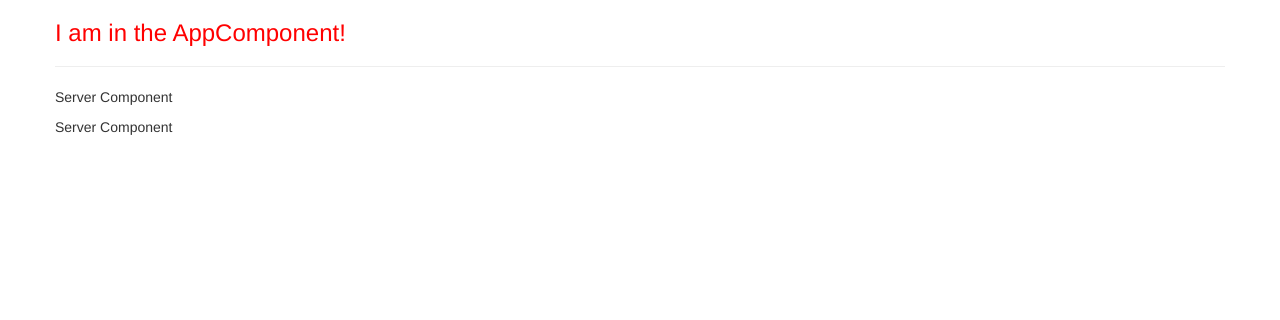
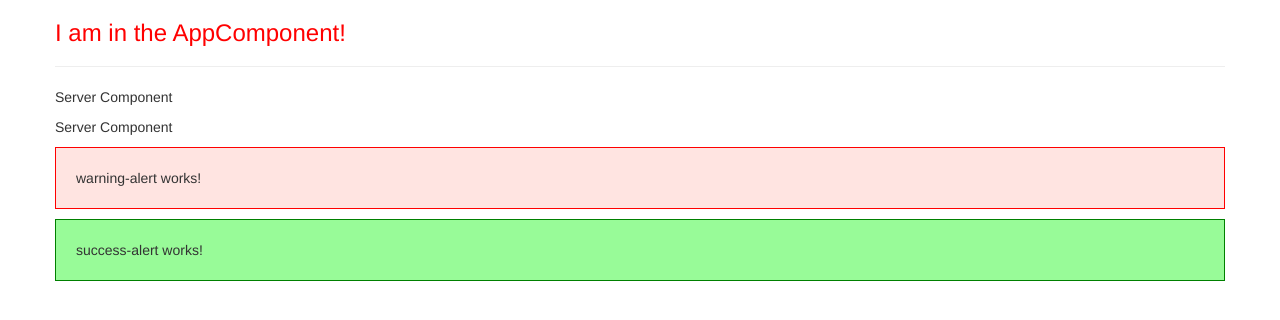
Before and after one commit to gvpinto/ng-my-first-app, an Angular app: page / in a window 1280 px wide. Shown: the top 320 px of the page. Built offline with nearby package versions, Linux system fonts and the light colour scheme.

Commit message:
Completed excerise with success and warning alerts

```diff
--- a/src/app/app.component.html
+++ b/src/app/app.component.html
@@ -5,9 +5,11 @@
         I am in the AppComponent!
         <hr />
       </h3>
-      <!-- <app-servers></app-servers> -->
+      <app-servers></app-servers>
       <!-- <div app-servers></div> -->
-      <div class="app-servers"></div>
+      <!-- <div class="app-servers"></div> -->
+      <app-warning-alert>Warning!</app-warning-alert>
+      <app-success-alert>Success!!</app-success-alert>
     </div>
   </div>
 </div>
--- a/src/app/servers/servers.component.ts
+++ b/src/app/servers/servers.component.ts
@@ -1,9 +1,9 @@
 import { Component, OnInit } from '@angular/core';
 
 @Component({
-  //   selector: 'app-servers',
+  selector: 'app-servers',
   //   selector: '[app-servers]',
-  selector: '.app-servers',
+  //   selector: '.app-servers',
   template: `
     <app-server></app-server>
     <app-server></app-server>
--- /dev/null
+++ b/src/app/success-alert/success-alert.component.css
@@ -0,0 +1,5 @@
+p {
+  padding: 20px;
+  background-color: palegreen;
+  border: 1px solid green;
+}
--- /dev/null
+++ b/src/app/success-alert/success-alert.component.html
@@ -0,0 +1 @@
+<p>success-alert works!</p>
--- /dev/null
+++ b/src/app/success-alert/success-alert.component.ts
@@ -0,0 +1,15 @@
+import { Component, OnInit } from '@angular/core';
+
+@Component({
+  selector: 'app-success-alert',
+  templateUrl: './success-alert.component.html',
+  styleUrls: ['./success-alert.component.css']
+})
+export class SuccessAlertComponent implements OnInit {
+
+  constructor() { }
+
+  ngOnInit(): void {
+  }
+
+}
--- /dev/null
+++ b/src/app/warning-alert/warning-alert.component.css
@@ -0,0 +1,5 @@
+p {
+  padding: 20px;
+  background-color: mistyrose;
+  border: 1px solid red;
+}
--- /dev/null
+++ b/src/app/warning-alert/warning-alert.component.html
@@ -0,0 +1 @@
+<p>warning-alert works!</p>
--- /dev/null
+++ b/src/app/warning-alert/warning-alert.component.ts
@@ -0,0 +1,12 @@
+import { Component, OnInit } from '@angular/core';
+
+@Component({
+  selector: 'app-warning-alert',
+  templateUrl: './warning-alert.component.html',
+  styleUrls: ['./warning-alert.component.css'],
+})
+export class WarningAlertComponent implements OnInit {
+  constructor() {}
+
+  ngOnInit(): void {}
+}
```
Also changed, not shown: src/app/app.module.ts (+9 -1 lines).
